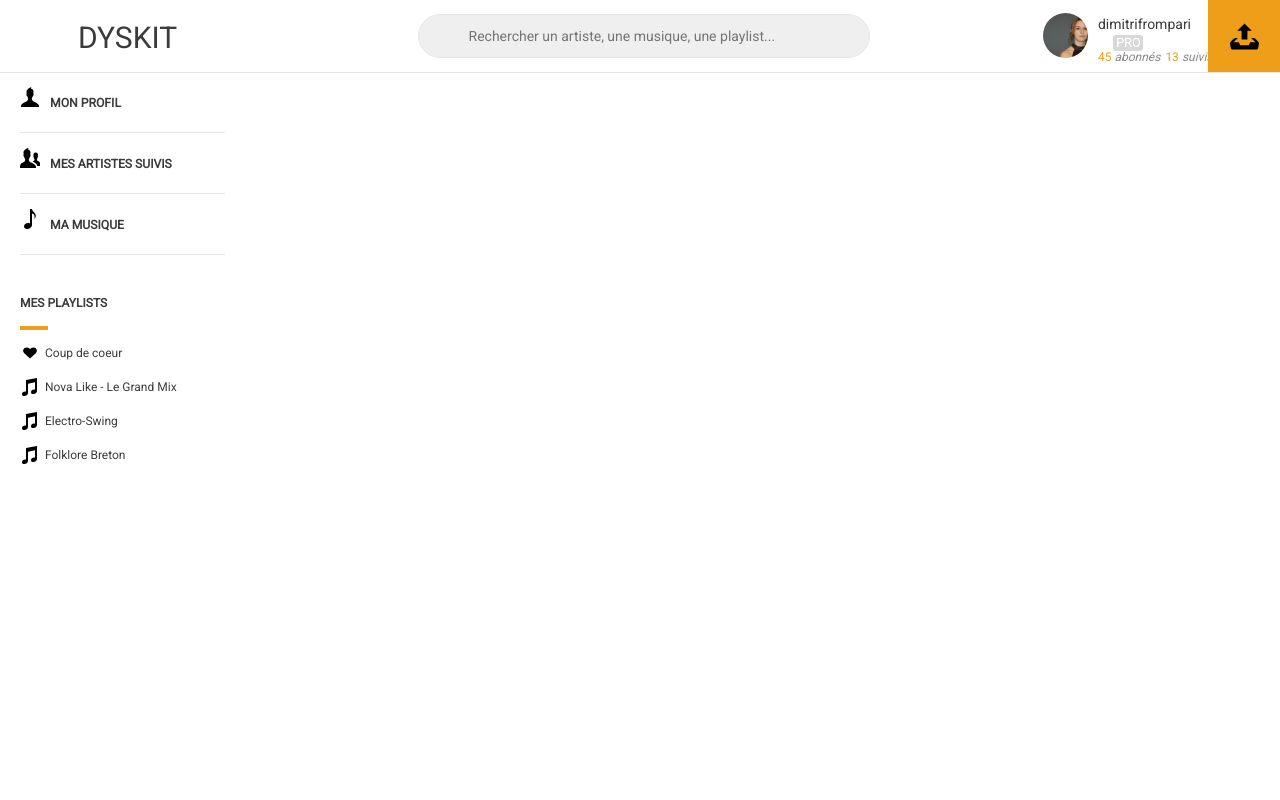
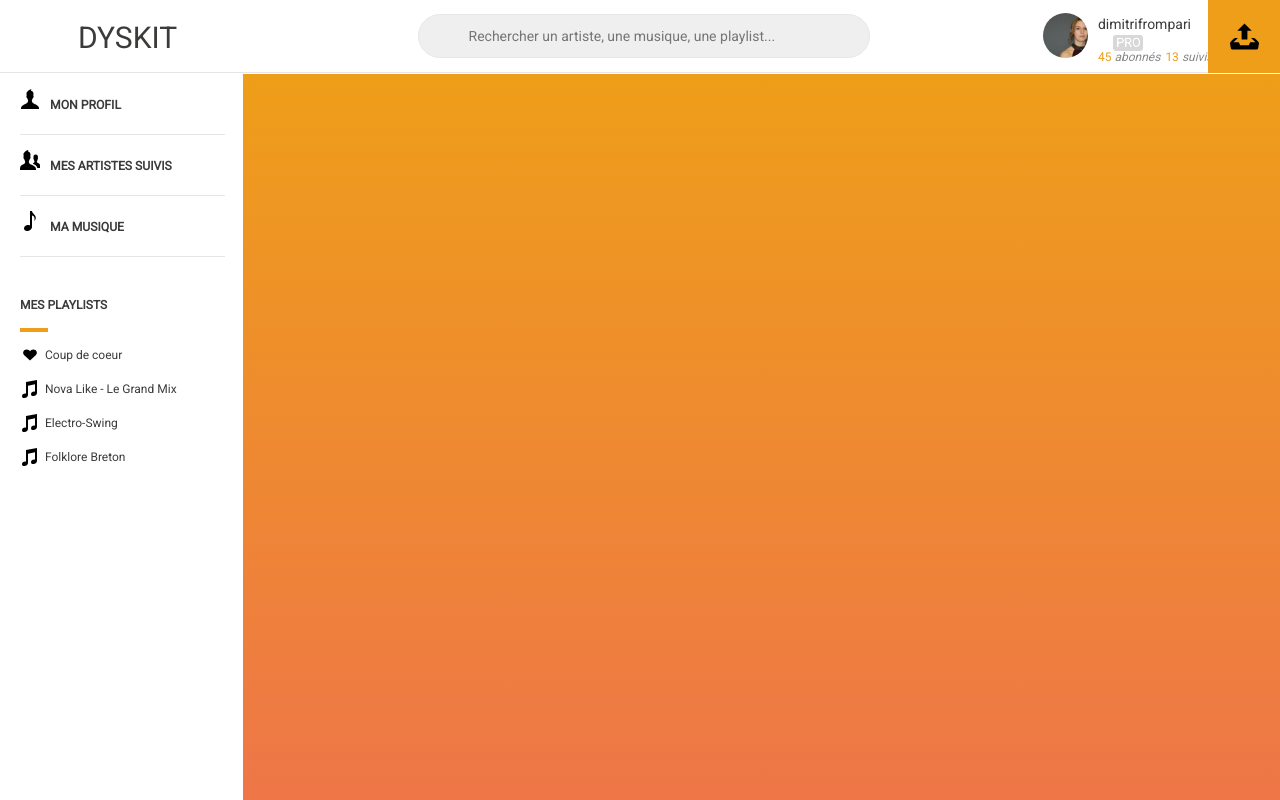
Before and after one commit to hpruvot/dys-proj, a plain HTML site: page index.html in a window 1280 px wide. Drawn offline with Linux system fonts and the light colour scheme.

Commit message:
upload container

```diff
--- a/assets/sass/_header.scss
+++ b/assets/sass/_header.scss
@@ -1,6 +1,6 @@
 header {
 	width: 100%;
-	height: 72px;
+	height: 9.2%;
 	.header-inner {
 		position: fixed;
 		width: 100%;
@@ -95,6 +95,7 @@ header {
 	right: 0;
 	top: 0;
 	cursor: pointer;
+	border-bottom: 1px solid $d-orange;
 	.up-icon {
 		background: url('#{$folder-icon}/upload.svg') no-repeat center center;
 		width: 100%;
--- /dev/null
+++ b/assets/sass/_upload.scss
@@ -0,0 +1,7 @@
+#container {
+	float: right;
+	width: 81%;
+	height: 90.8%;
+	background: $d-gradient;
+	margin: 0;
+}
--- a/assets/sass/partials/_grids.scss
+++ b/assets/sass/partials/_grids.scss
@@ -5,10 +5,12 @@
   width: 16%;
   float: left;
   padding-left: 10px;
+  height: 90.8%;
 }
 
 #container {
   float: left;
+
 }
 
 #right-bar {
--- a/assets/sass/style.scss
+++ b/assets/sass/style.scss
@@ -21,3 +21,4 @@
 
 @import "header";
 @import "left";
+@import "upload";
```
Also changed, not shown: assets/stylesheets/style.css.
